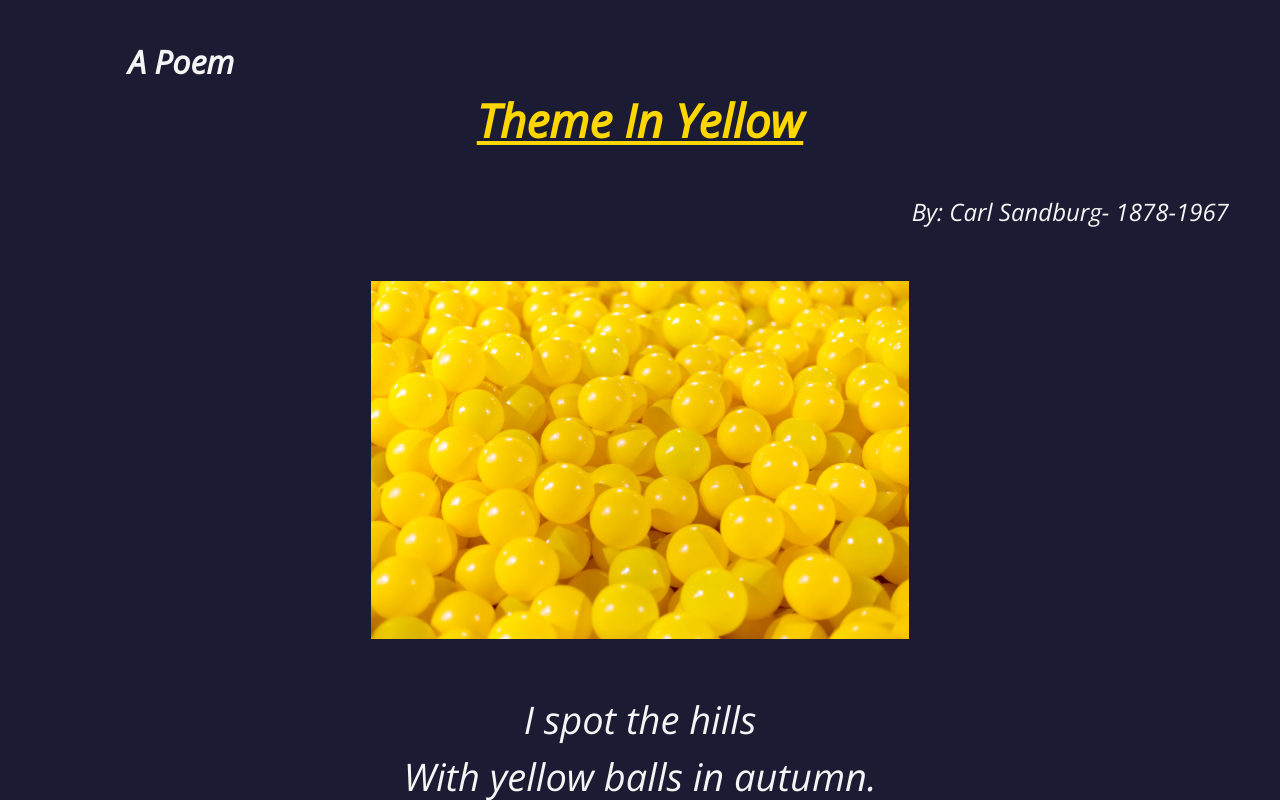
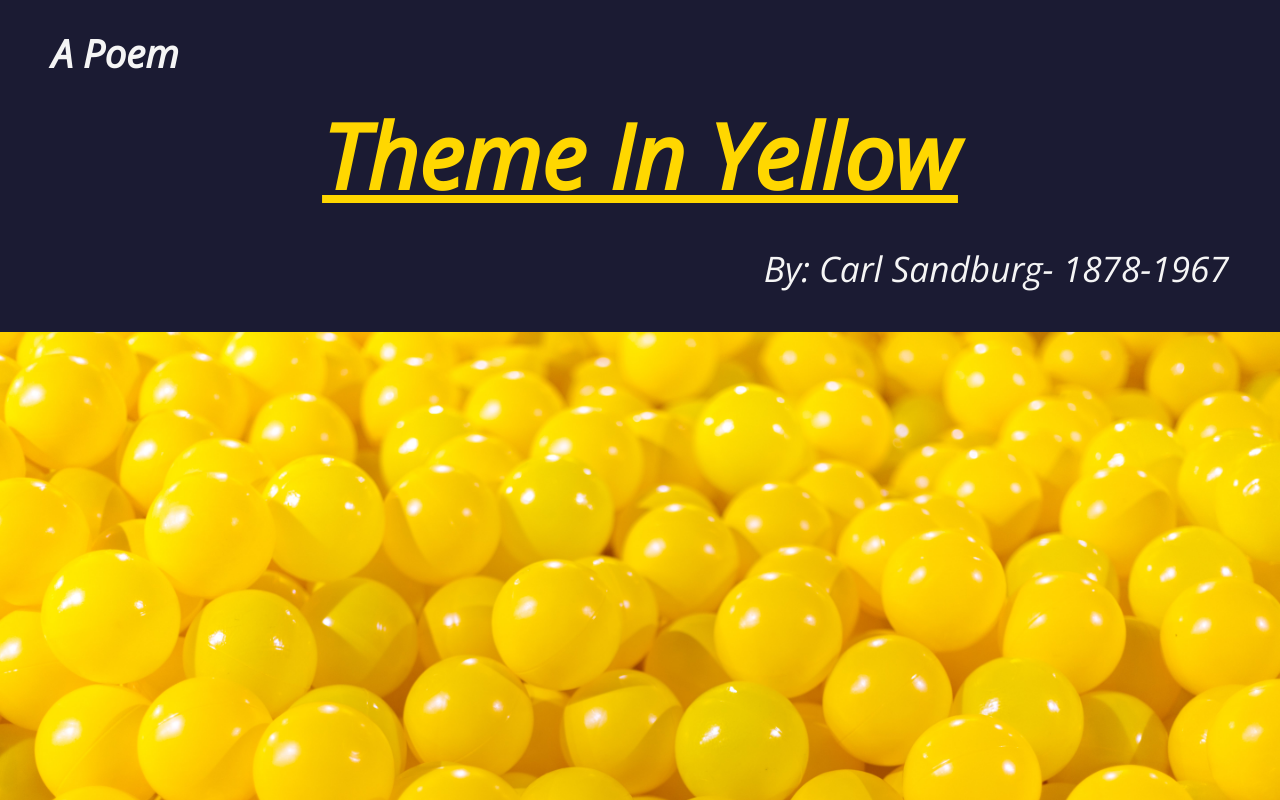
Before and after one commit to RVCC-IDMX/poem-page-sergim1423, a plain HTML site: page index.html in a window 1280 px wide. Shown: the top 800 px of the page. Drawn offline with nearby package versions, Linux system fonts and the light colour scheme.

Commit message:
Reorganize the css

```diff
--- /dev/null
+++ b/CSS/app.css
@@ -0,0 +1,129 @@
+/* Box sizing rules */
+*,
+*::before,
+*::after {
+  box-sizing: border-box;
+}
+
+/* Remove default margin */
+body,
+h1,
+h2,
+h3,
+h4,
+p,
+figure,
+blockquote,
+dl,
+dd {
+  margin: 0;
+}
+
+/* Remove list styles on ul, ol elements with a list role, which suggests default styling will be removed */
+ul[role="list"],
+ol[role="list"] {
+  list-style: none;
+}
+
+/* Set core root defaults */
+html:focus-within {
+  scroll-behavior: smooth;
+}
+
+/* Set core body defaults */
+body {
+  min-height: 100vh;
+  text-rendering: optimizeSpeed;
+  line-height: 1.5;
+}
+
+/* A elements that don't have a class get default styles */
+a:not([class]) {
+  text-decoration-skip-ink: auto;
+}
+
+/* Make images easier to work with */
+img,
+picture {
+  max-width: 100%;
+  display: block;
+}
+
+/* Inherit fonts for inputs and buttons */
+input,
+button,
+textarea,
+select {
+  font: inherit;
+}
+
+/* Remove all animations, transitions and smooth scroll for people that prefer not to see them */
+@media (prefers-reduced-motion: reduce) {
+  html:focus-within {
+    scroll-behavior: auto;
+  }
+
+  *,
+  *::before,
+  *::after {
+    animation-duration: 0.01ms !important;
+    animation-iteration-count: 1 !important;
+    transition-duration: 0.01ms !important;
+    scroll-behavior: auto !important;
+  }
+}
+
+/*
+My Code
+
+https://royalfig.github.io/fluid-typography-calculator/
+
+Clamp is a CSS function that allows you to set a minimum
+and maximum value for a CSS property.
+It’s a great way to create responsive typography.
+
+
+*/
+
+body {
+  display: grid;
+  gap: 2rem;
+  padding-block: 2rem;
+  line-height: 1.8;
+  color: whitesmoke;
+  background-color: rgb(27, 27, 51);
+  font-family: "Open Sans", sans-serif;
+  font-size: 1rem;
+  font-size: clamp(1rem, 0.8rem + 1vw, 2rem);
+}
+
+.heading {
+  text-align: left;
+  line-height: 1.1;
+  font-size: 1.8rem;
+  font-size: clamp(1.5rem, 1.2rem + 1.5vw, 3rem);
+  padding-left: 4%;
+}
+
+.title {
+  text-align: center;
+  color: gold;
+  text-decoration: underline;
+  line-height: 1.1;
+  font-size: 2rem;
+  font-size: clamp(2rem, 0.8rem + 6vw, 8rem);
+  font-weight: 600;
+}
+
+.author {
+  text-align: right;
+  font-style: italic;
+  font-size: 1rem;
+  font-size: clamp(1rem, 0.6rem + 2vw, 3rem);
+  padding-right: 4%;
+  color: whitesmoke;
+}
+
+.poem {
+  margin-inline: auto;
+}
--- a/index.html
+++ b/index.html
@@ -6,8 +6,8 @@
         <title>A Poem</title>
         <meta name="description" content="">
         <meta name="viewport" content="width=device-width, initial-scale=1">
-        <link rel="stylesheet" href="/css/style.css">
-        <link rel="apple-touch-icon" sizes="180x180" href="/apple-touch-icon.png">
+        <link rel="stylesheet" href="/css/app.css">
+        <link rel="apple-touch-icon" sizes="180x180" href="/favicon-imgs/apple-touch-icon.png">
         <link rel="icon" type="image/png" sizes="32x32" href="/favicon-imgs/favicon-32x32.png">
         <link rel="icon" type="image/png" sizes="16x16" href="/favicon-imgs/favicon-16x16.png">
         <link rel="manifest" href="/favicon-imgs/site.webmanifest">
@@ -19,7 +19,7 @@
     <body>
         <h1 class="heading">A Poem</h1>
         <h2 class="title">
-            <u>Theme In Yellow</u>
+            Theme In Yellow
         </h2>
         <p class="author">By: Carl Sandburg- 1878-1967</p>
         <img src="/images/yellow-balls.jpg" alt="yellow balls" class="balls">
```
